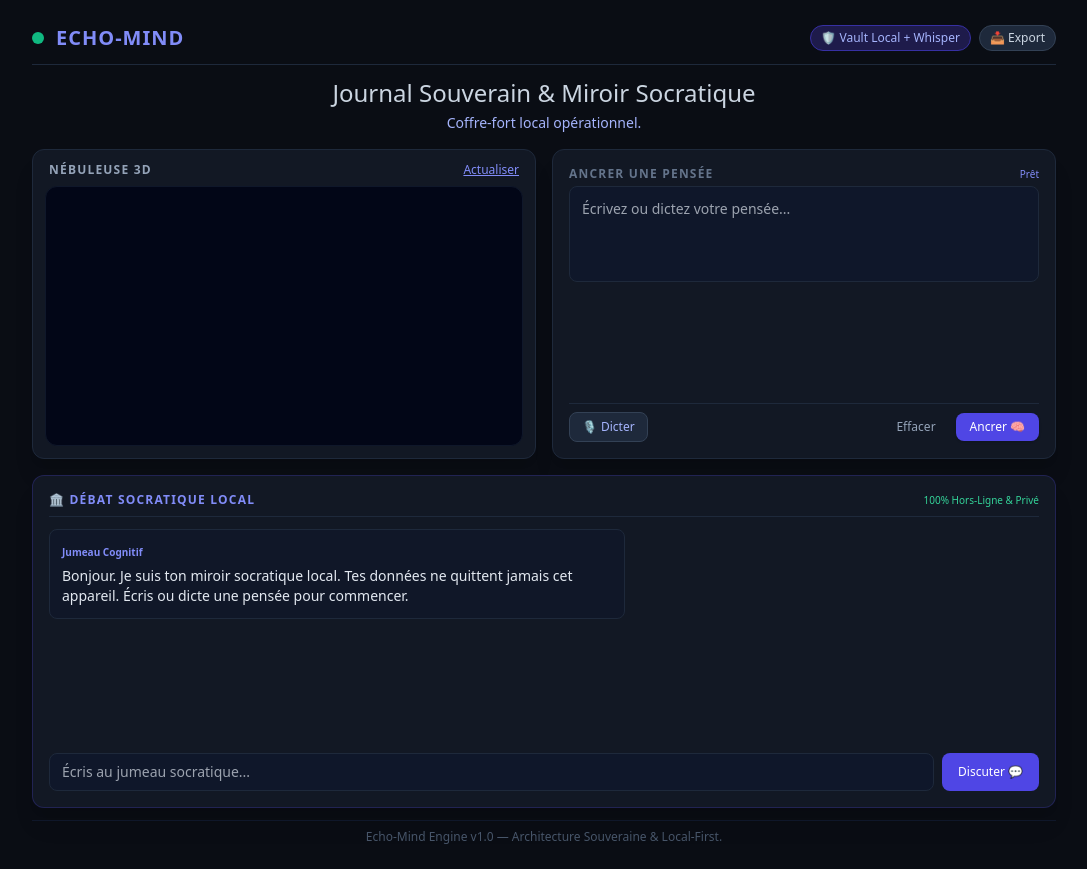
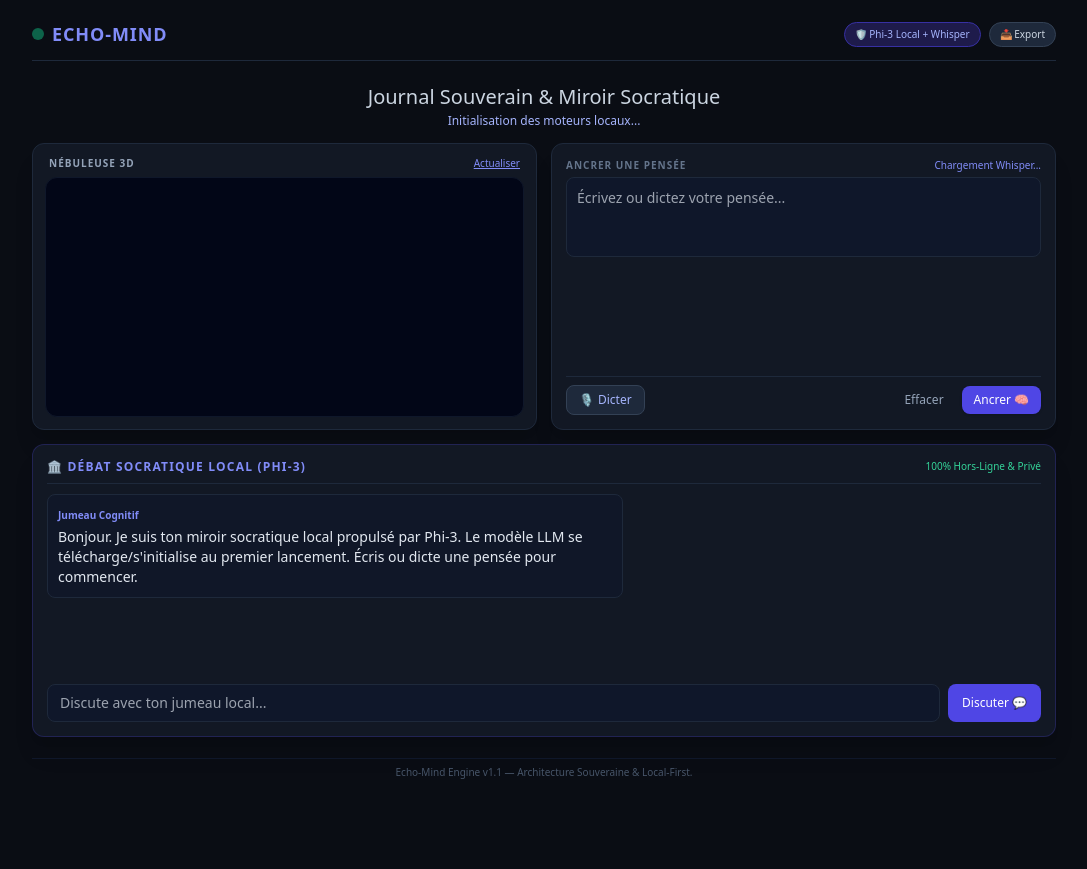
Before and after one commit to enitas/echomind, a website: page www/index.html in a window 1280 px wide. Shown: the whole page, without its empty margins (96-1183 px from the left). After the commit the page ends 800 px from the top, so only its background shows below. Drawn offline with nearby package versions, Linux system fonts and the light colour scheme.

Commit message:
index.html

```diff
--- a/www/index.html
+++ b/www/index.html
@@ -3,7 +3,7 @@
 <head>
   <meta charset="UTF-8">
   <meta name="viewport" content="width=device-width, initial-scale=1.0, maximum-scale=1.0, user-scalable=no">
-  <title>Echo-Mind | 100% Local-First & Whisper</title>
+  <title>Echo-Mind | Local-First & Phi-3 Socratique</title>
   <script src="https://cdn.tailwindcss.com"></script>
   <script src="https://unpkg.com/3d-force-graph@1.73.3/dist/3d-force-graph.min.js"></script>
   <script>
@@ -19,58 +19,58 @@
     }
   </script>
   <style>
-    #graphContainer { width: 100%; height: 260px; position: relative; overflow: hidden; border-radius: 0.75rem; }
+    #graphContainer { width: 100%; height: 240px; position: relative; overflow: hidden; border-radius: 0.75rem; }
     .chat-scroll::-webkit-scrollbar { width: 4px; }
     .chat-scroll::-webkit-scrollbar-thumb { background: #1e293b; border-radius: 4px; }
   </style>
 </head>
-<body class="bg-brand-bg text-slate-100 min-h-screen flex flex-col justify-between font-sans p-3 sm:p-6">
+<body class="bg-brand-bg text-slate-100 min-h-screen flex flex-col justify-between font-sans p-3 sm:p-5">
 
   <!-- En-tête -->
   <header class="flex justify-between items-center max-w-5xl mx-auto w-full border-b border-slate-800 pb-3">
-    <div class="flex items-center space-x-2 sm:space-x-3">
-      <div id="statusDot" class="w-3 h-3 rounded-full bg-emerald-500"></div>
-      <h1 class="text-lg sm:text-xl font-bold tracking-wider text-indigo-400">ECHO-MIND</h1>
+    <div class="flex items-center space-x-2">
+      <div id="statusDot" class="w-3 h-3 rounded-full bg-emerald-500 animate-pulse"></div>
+      <h1 class="text-lg font-bold tracking-wider text-indigo-400">ECHO-MIND</h1>
     </div>
     <div class="flex items-center gap-2">
-      <span id="engineBadge" class="text-[10px] sm:text-xs px-2.5 py-1 rounded-full bg-indigo-950 text-indigo-300 border border-indigo-800">
-        🛡️ Vault Local + Whisper
+      <span id="engineBadge" class="text-[10px] px-2.5 py-1 rounded-full bg-indigo-950 text-indigo-300 border border-indigo-800">
+        🛡️ Phi-3 Local + Whisper
       </span>
-      <button id="exportBtn" class="text-[10px] sm:text-xs px-2.5 py-1 rounded-full bg-slate-800 text-slate-300 hover:text-white border border-slate-700 transition cursor-pointer">
+      <button id="exportBtn" class="text-[10px] px-2.5 py-1 rounded-full bg-slate-800 text-slate-300 hover:text-white border border-slate-700 transition cursor-pointer">
         📥 Export
       </button>
     </div>
   </header>
 
   <!-- Zone Principale -->
-  <main class="max-w-5xl mx-auto w-full my-auto flex flex-col gap-4 py-3">
+  <main class="max-w-5xl mx-auto w-full my-auto flex flex-col gap-3.5 py-2">
 
     <!-- Statut Global -->
-    <div class="text-center space-y-1">
-      <h2 class="text-xl sm:text-2xl font-light text-slate-300">Journal Souverain & Miroir Socratique</h2>
-      <p id="status" class="text-xs sm:text-sm text-indigo-300">Coffre-fort local opérationnel.</p>
+    <div class="text-center space-y-0.5">
+      <h2 class="text-lg sm:text-xl font-light text-slate-300">Journal Souverain & Miroir Socratique</h2>
+      <p id="status" class="text-xs text-indigo-300">Initialisation des moteurs locaux...</p>
     </div>
 
     <!-- Grille Nébuleuse 3D + Saisie -->
-    <div class="grid grid-cols-1 md:grid-cols-2 gap-4">
+    <div class="grid grid-cols-1 md:grid-cols-2 gap-3.5">
 
       <!-- Graphe 3D -->
       <div class="bg-brand-card border border-slate-800 rounded-xl p-3 shadow-xl flex flex-col items-center">
-        <div class="w-full flex justify-between items-center mb-2 px-1">
-          <span class="text-[10px] sm:text-xs font-semibold text-slate-400 uppercase tracking-widest">Nébuleuse 3D</span>
-          <button id="refreshGraphBtn" class="text-[10px] sm:text-xs text-indigo-400 hover:text-indigo-300 underline cursor-pointer">Actualiser</button>
+        <div class="w-full flex justify-between items-center mb-1.5 px-1">
+          <span class="text-[10px] font-semibold text-slate-400 uppercase tracking-widest">Nébuleuse 3D</span>
+          <button id="refreshGraphBtn" class="text-[10px] text-indigo-400 hover:text-indigo-300 underline cursor-pointer">Actualiser</button>
         </div>
         <div id="graphContainer" class="bg-slate-950 border border-slate-900"></div>
       </div>
 
       <!-- Saisie de Pensée & Whisper -->
-      <div class="bg-brand-card border border-slate-800 rounded-xl p-4 shadow-xl flex flex-col justify-between space-y-3">
+      <div class="bg-brand-card border border-slate-800 rounded-xl p-3.5 shadow-xl flex flex-col justify-between space-y-2.5">
         <div>
           <div class="flex justify-between items-center mb-1">
-            <span class="text-[10px] sm:text-xs font-semibold text-slate-500 uppercase tracking-widest">Ancrer une Pensée</span>
-            <span id="micStatus" class="text-[10px] text-indigo-400">Prêt</span>
+            <span class="text-[10px] font-semibold text-slate-500 uppercase tracking-widest">Ancrer une Pensée</span>
+            <span id="micStatus" class="text-[10px] text-indigo-400">Chargement Whisper...</span>
           </div>
-          <textarea id="thoughtInput" placeholder="Écrivez ou dictez votre pensée..." class="w-full h-24 bg-slate-900 border border-slate-800 rounded-lg p-3 text-xs sm:text-sm text-slate-200 focus:outline-none focus:border-indigo-500 transition resize-none chat-scroll"></textarea>
+          <textarea id="thoughtInput" placeholder="Écrivez ou dictez votre pensée..." class="w-full h-20 bg-slate-900 border border-slate-800 rounded-lg p-2.5 text-xs sm:text-sm text-slate-200 focus:outline-none focus:border-indigo-500 transition resize-none chat-scroll"></textarea>
         </div>
 
         <div class="flex items-center justify-between pt-2 border-t border-slate-800">
@@ -78,8 +78,8 @@
             🎙️ <span id="recordText">Dicter</span>
           </button>
           <div class="flex gap-2">
-            <button id="clearBtn" class="px-3 py-1.5 text-xs text-slate-400 hover:text-white transition cursor-pointer">Effacer</button>
-            <button id="processBtn" class="px-3.5 py-1.5 bg-indigo-600 hover:bg-indigo-500 text-white text-xs font-medium rounded-lg shadow transition cursor-pointer">
+            <button id="clearBtn" class="px-2.5 py-1.5 text-xs text-slate-400 hover:text-white transition cursor-pointer">Effacer</button>
+            <button id="processBtn" class="px-3 py-1.5 bg-indigo-600 hover:bg-indigo-500 text-white text-xs font-medium rounded-lg shadow transition cursor-pointer">
               Ancrer 🧠
             </button>
           </div>
@@ -89,22 +89,22 @@
     </div>
 
     <!-- Miroir Socratique -->
-    <div class="w-full bg-brand-card border border-indigo-900/50 rounded-xl p-4 shadow-xl space-y-3">
+    <div class="w-full bg-brand-card border border-indigo-900/50 rounded-xl p-3.5 shadow-xl space-y-2.5">
       <div class="flex justify-between items-center border-b border-slate-800 pb-2">
-        <span class="text-xs font-semibold text-indigo-400 uppercase tracking-widest">🏛️ Débat Socratique Local</span>
+        <span class="text-xs font-semibold text-indigo-400 uppercase tracking-widest">🏛️ Débat Socratique Local (Phi-3)</span>
         <span class="text-[10px] text-emerald-400">100% Hors-Ligne & Privé</span>
       </div>
 
-      <div id="chatContainer" class="h-44 sm:h-52 overflow-y-auto chat-scroll space-y-3 pr-1 text-xs sm:text-sm text-slate-200">
-        <div class="p-3 bg-slate-900/80 border border-slate-800 rounded-lg max-w-xl">
-          <span class="text-[10px] font-bold text-indigo-400 block mb-1">Jumeau Cognitif</span>
-          Bonjour. Je suis ton miroir socratique local. Tes données ne quittent jamais cet appareil. Écris ou dicte une pensée pour commencer.
+      <div id="chatContainer" class="h-36 sm:h-44 overflow-y-auto chat-scroll space-y-2.5 pr-1 text-xs sm:text-sm text-slate-200">
+        <div class="p-2.5 bg-slate-900/80 border border-slate-800 rounded-lg max-w-xl">
+          <span class="text-[10px] font-bold text-indigo-400 block mb-0.5">Jumeau Cognitif</span>
+          Bonjour. Je suis ton miroir socratique local propulsé par Phi-3. Le modèle LLM se télécharge/s'initialise au premier lancement. Écris ou dicte une pensée pour commencer.
         </div>
       </div>
 
       <div class="flex gap-2 pt-1">
-        <input type="text" id="chatInput" placeholder="Écris au jumeau socratique..." class="flex-1 bg-slate-900 border border-slate-800 rounded-lg px-3 py-2 text-xs sm:text-sm text-slate-200 focus:outline-none focus:border-indigo-500 transition">
-        <button id="sendChatBtn" class="px-4 py-2 bg-indigo-600 hover:bg-indigo-500 text-white text-xs font-medium rounded-lg transition cursor-pointer">
+        <input type="text" id="chatInput" placeholder="Discute avec ton jumeau local..." class="flex-1 bg-slate-900 border border-slate-800 rounded-lg px-3 py-2 text-xs sm:text-sm text-slate-200 focus:outline-none focus:border-indigo-500 transition">
+        <button id="sendChatBtn" class="px-3.5 py-2 bg-indigo-600 hover:bg-indigo-500 text-white text-xs font-medium rounded-lg transition cursor-pointer">
           Discuter 💬
         </button>
       </div>
@@ -112,15 +112,16 @@
 
   </main>
 
-  <footer class="text-center text-[10px] sm:text-xs text-slate-600 max-w-5xl mx-auto w-full pt-2 border-t border-slate-900">
-    Echo-Mind Engine v1.0 — Architecture Souveraine & Local-First.
+  <footer class="text-center text-[10px] text-slate-600 max-w-5xl mx-auto w-full pt-1.5 border-t border-slate-900">
+    Echo-Mind Engine v1.1 — Architecture Souveraine & Local-First.
   </footer>
 
-  <!-- Script Logique Locale + Whisper (Transformers.js) -->
+  <!-- Script Logique Locale : IndexedDB + Whisper + WebLLM -->
   <script type="module">
     import { pipeline } from 'https://cdn.jsdelivr.net/npm/@huggingface/transformers@3.0.2';
+    import * as webllm from "https://esm.run/@mlc-ai/web-llm";
 
-    // --- IndexedDB Vault ---
+    // --- 1. IndexedDB Vault ---
     const DB_NAME = "EchoMindVault";
     const STORE_NAME = "thoughts";
     let db = null;
@@ -166,7 +167,7 @@
       });
     }
 
-    // --- Graphe 3D ---
+    // --- 2. Graphe 3D ---
     let graphInstance = null;
 
     async function render3DGraph() {
@@ -208,7 +209,7 @@
       if (graphInstance) graphInstance.graphData(graphData);
     }
 
-    // --- Whisper Local (Transformers.js) ---
+    // --- 3. Whisper Local (Transformers.js) ---
     let transcriber = null;
     const micStatus = document.getElementById('micStatus');
     const recordBtn = document.getElementById('recordBtn');
@@ -234,7 +235,7 @@
 
     recordBtn.addEventListener('click', async () => {
       if (!transcriber) {
-        alert("Whisper est encore en cours de chargement, patientez quelques secondes.");
+        alert("Whisper est en cours de chargement, patientez quelques secondes.");
         return;
       }
 
@@ -267,7 +268,7 @@
           recordBtn.classList.add('bg-rose-950', 'border-rose-800', 'text-rose-300');
           micStatus.textContent = "Enregistrement...";
         } catch (err) {
-          alert("Microphone inaccessible : " + err.message);
+          alert("Microphone inaccessible : Vérifiez les permissions de l'application Android dans les paramètres de votre téléphone. " + err.message);
         }
       } else {
         mediaRecorder.stop();
@@ -277,8 +278,29 @@
       }
     });
 
-    // --- UI Actions ---
+    // --- 4. WebLLM Local AI (Phi-3) ---
+    const SELECTED_MODEL = "Phi-3-mini-4k-instruct-q4f16_1-MLC";
+    let engine = null;
     const statusText = document.getElementById('status');
+
+    async function initLocalAI() {
+      statusText.textContent = "Chargement du modèle Phi-3 local...";
+      try {
+        engine = await webllm.CreateMLCEngine(SELECTED_MODEL, {
+          initProgressCallback: (report) => {
+            statusText.textContent = `IA: ${report.text}`;
+          }
+        });
+        statusText.textContent = "Coffre-fort & IA prêts 🧠";
+      } catch (e) {
+        console.error("Erreur WebLLM:", e);
+        statusText.textContent = "Erreur chargement IA (Mode basique)";
+      }
+    }
+
+    initLocalAI();
+
+    // --- 5. UI Actions & Socratic Chat ---
     const processBtn = document.getElementById('processBtn');
     const clearBtn = document.getElementById('clearBtn');
     const exportBtn = document.getElementById('exportBtn');
@@ -313,24 +335,37 @@
       appendChatMessage("Toi", userMsg, "text-indigo-300 bg-indigo-950/40 border-indigo-900/50");
       chatInput.value = "";
 
-      const socraticQuestions = [
-        "Qu'est-ce qui te fait affirmer cela avec autant de certitude ?",
-        "Si tu regardais cette situation sous un autre angle, que verrais-tu ?",
-        "Quelle est la part de faits et la part d'interprétation dans cette pensée ?",
-        "Que se passerait-il si l'inverse était également vrai ?"
-      ];
-      const reply = socraticQuestions[Math.floor(Math.random() * socraticQuestions.length)];
+      if (!engine) {
+        appendChatMessage("Jumeau Cognitif", "L'IA Phi-3 est encore en cours de chargement dans la mémoire du téléphone...", "text-amber-300 bg-slate-900 border-slate-800");
+        return;
+      }
 
-      setTimeout(() => {
-        appendChatMessage("Jumeau Cognitif", reply, "text-emerald-300 bg-slate-900 border-slate-800");
+      statusText.textContent = "Réflexion socratique...";
+
+      try {
+        const messages = [
+          {
+            role: "system",
+            content: "Tu es le miroir socratique souverain d'Echo-Mind. Ton rôle est d'aider l'utilisateur à analyser ses doutes ou ses idées en posant une question pertinente, bienveillante et socratique. Sois concis (2 phrases max)."
+          },
+          { role: "user", content: userMsg }
+        ];
+
+        const reply = await engine.chat.completions.create({ messages });
+        const aiResponse = reply.choices[0].message.content;
+
+        appendChatMessage("Jumeau Cognitif", aiResponse, "text-emerald-300 bg-slate-900 border-slate-800");
         statusText.textContent = "Prêt.";
-      }, 400);
+      } catch (err) {
+        console.error("Erreur génération IA:", err);
+        appendChatMessage("Jumeau Cognitif", "Erreur lors de la génération locale.", "text-rose-400 bg-slate-900 border-slate-800");
+      }
     }
 
     function appendChatMessage(sender, text, styleClass) {
       const div = document.createElement('div');
       div.className = `p-2.5 border rounded-lg max-w-xl ${styleClass}`;
-      div.innerHTML = `<span class="text-[10px] font-bold block mb-1">${sender}</span><p class="text-xs sm:text-sm text-slate-200">${text}</p>`;
+      div.innerHTML = `<span class="text-[10px] font-bold block mb-0.5">${sender}</span><p class="text-xs sm:text-sm text-slate-200">${text}</p>`;
       chatContainer.appendChild(div);
       chatContainer.scrollTop = chatContainer.scrollHeight;
     }
```
